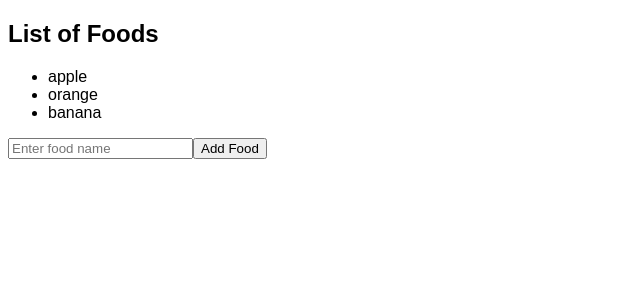
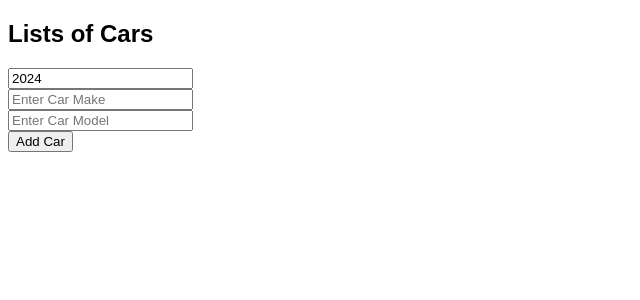
Before and after one commit to rakibulapon46/React-JS, a React (Vite) app in the folder 11/my-react-app/: page / in a window 1280 px wide. Shown: the top 300 px of the page, without its empty margins (0-640 px from the left). Built offline with nearby package versions, Linux system fonts and the light colour scheme.

Commit message:
array of object update in state

```diff
--- a/11/my-react-app/src/App.jsx
+++ b/11/my-react-app/src/App.jsx
@@ -10,6 +10,7 @@
 import ColorChanger from './ColorChanger';
 import ObjectState from "./ObjectState";
 import ArrayState from "./ArrayState";
+import ArrayOfObject from "./ArrayOfObject";
 
 function App() {
   const fruits = [
@@ -48,8 +49,10 @@
       <ColorChanger/>
       <hr/>
       <ObjectState/>
-      <hr /> */}
+      <hr />
       <ArrayState/>
+      <hr />  */}
+      <ArrayOfObject/>
     </>
   )
 }
--- /dev/null
+++ b/11/my-react-app/src/ArrayOfObject.jsx
@@ -0,0 +1,67 @@
+import { useState } from "react";
+
+function ArrayOfObject() {
+  const [cars, setCars] = useState([]);
+  const [carYear, setCarYear] = useState(new Date().getFullYear());
+  const [carMake, setCarMake] = useState("");
+  const [carModel, setCarModel] = useState("");
+
+  const handleAddCar = () => {
+    const newCar = {
+      year: carYear,
+      make: carMake,
+      model: carModel,
+    };
+    setCars((c) => [...c, newCar]);
+    setCarYear(new Date().getFullYear());
+    setCarMake("");
+    setCarModel("");
+  };
+
+  const handleRemoveCar = (index) => {
+    setCars(c => c.filter((_,i) => i!==index))
+  };
+
+  const handleCarYear = (event) => {
+    setCarYear(event.target.value);
+  };
+
+  const handleCarMake = (event) => {
+    setCarMake(event.target.value);
+  };
+
+  const handleCarModel = (event) => {
+    setCarModel(event.target.value);
+  };
+
+  return (
+    <div>
+      <h2>Lists of Cars</h2>
+      <ul>
+        {cars.map((car, index) => (
+          <li key={index} onClick={() => handleRemoveCar(index)} >
+            {car.year} {car.make} {car.model}
+          </li>
+        ))}
+      </ul>
+      <input type="number" value={carYear} onChange={handleCarYear} /> <br />
+      <input
+        type="text"
+        value={carMake}
+        onChange={handleCarMake}
+        placeholder="Enter Car Make"
+      />{" "}
+      <br />
+      <input
+        type="text"
+        value={carModel}
+        onChange={handleCarModel}
+        placeholder="Enter Car Model"
+      />{" "}
+      <br />
+      <button onClick={handleAddCar}>Add Car</button>
+    </div>
+  );
+}
+
+export default ArrayOfObject;
```
